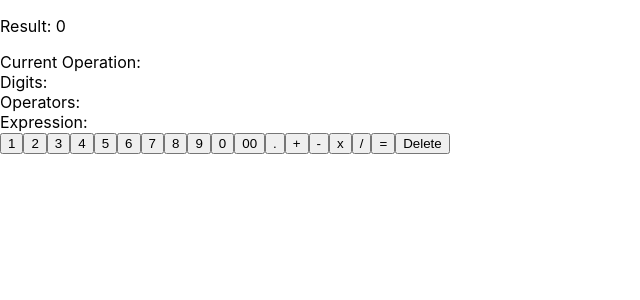
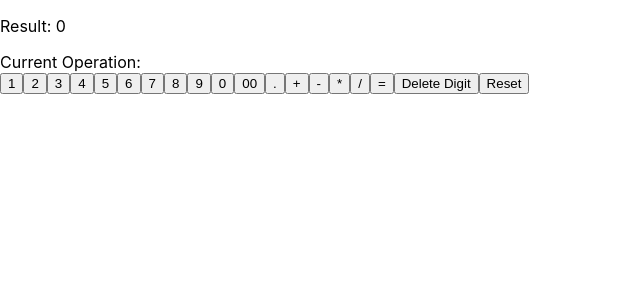
Before and after one commit to apotato369550/react-calculator, a React (Create React App) app: page / in a window 1280 px wide. Shown: the top 300 px of the page, without its empty margins (0-640 px from the left). Built offline with nearby package versions, Linux system fonts and the light colour scheme.

Commit message:
Remove remove button and add reset button. Added all necessary features and functions

```diff
--- a/src/App.js
+++ b/src/App.js
@@ -1,4 +1,3 @@
-import logo from './logo.svg';
 import './App.css';
 import Digit from './components/digit';
 import Result from './components/result';
@@ -6,48 +5,45 @@ import Delete from './components/delete';
 import Decimal from './components/decimal';
 import Operation from './components/operation';
 import Equals from './components/equals';
+import Reset from './components/reset';
 import React, { useState, useEffect } from 'react';
 
 function App() {
   const [result, setResult] = useState("0");
-  const [digits, setDigits] = useState([]);
-  const [operators, setOperators] = useState([]);
   const [currentOperation, setCurrentOperation] = useState("");
   const [expression, setExpression] = useState([])
-  // this is good
-  // bring back expresion thingy thingy
+  // test the things
+
 
   return (
     <div>
       <p>Result: <Result result={result} /></p>
 
       <div>Current Operation: {currentOperation}</div>
-      <div>Digits: {digits}</div>
-      <div>Operators: {operators}</div>
-      <div>Expression: {expression}</div>
 
-      <Digit number={"1"} result={result} setResult={setResult} currentOperation={currentOperation} setCurrentOperation={setCurrentOperation} operators={operators} setOperators={setOperators} expression={expression} setExpression={setExpression}/>
-      <Digit number={"2"} result={result} setResult={setResult} currentOperation={currentOperation} setCurrentOperation={setCurrentOperation} operators={operators} setOperators={setOperators} expression={expression} setExpression={setExpression}/>
-      <Digit number={"3"} result={result} setResult={setResult} currentOperation={currentOperation} setCurrentOperation={setCurrentOperation} operators={operators} setOperators={setOperators} expression={expression} setExpression={setExpression}/>
-      <Digit number={"4"} result={result} setResult={setResult} currentOperation={currentOperation} setCurrentOperation={setCurrentOperation} operators={operators} setOperators={setOperators} expression={expression} setExpression={setExpression}/>
-      <Digit number={"5"} result={result} setResult={setResult} currentOperation={currentOperation} setCurrentOperation={setCurrentOperation} operators={operators} setOperators={setOperators} expression={expression} setExpression={setExpression}/>
-      <Digit number={"6"} result={result} setResult={setResult} currentOperation={currentOperation} setCurrentOperation={setCurrentOperation} operators={operators} setOperators={setOperators} expression={expression} setExpression={setExpression}/>
-      <Digit number={"7"} result={result} setResult={setResult} currentOperation={currentOperation} setCurrentOperation={setCurrentOperation} operators={operators} setOperators={setOperators} expression={expression} setExpression={setExpression}/>
-      <Digit number={"8"} result={result} setResult={setResult} currentOperation={currentOperation} setCurrentOperation={setCurrentOperation} operators={operators} setOperators={setOperators} expression={expression} setExpression={setExpression}/>
-      <Digit number={"9"} result={result} setResult={setResult} currentOperation={currentOperation} setCurrentOperation={setCurrentOperation} operators={operators} setOperators={setOperators} expression={expression} setExpression={setExpression}/>
-      <Digit number={"0"} result={result} setResult={setResult} currentOperation={currentOperation} setCurrentOperation={setCurrentOperation} operators={operators} setOperators={setOperators} expression={expression} setExpression={setExpression}/>
-      <Digit number={"00"} result={result} setResult={setResult} currentOperation={currentOperation} setCurrentOperation={setCurrentOperation} operators={operators} setOperators={setOperators} expression={expression} setExpression={setExpression}/>
+      <Digit number={"1"} result={result} setResult={setResult} currentOperation={currentOperation} setCurrentOperation={setCurrentOperation} expression={expression} setExpression={setExpression}/>
+      <Digit number={"2"} result={result} setResult={setResult} currentOperation={currentOperation} setCurrentOperation={setCurrentOperation} expression={expression} setExpression={setExpression}/>
+      <Digit number={"3"} result={result} setResult={setResult} currentOperation={currentOperation} setCurrentOperation={setCurrentOperation} expression={expression} setExpression={setExpression}/>
+      <Digit number={"4"} result={result} setResult={setResult} currentOperation={currentOperation} setCurrentOperation={setCurrentOperation} expression={expression} setExpression={setExpression}/>
+      <Digit number={"5"} result={result} setResult={setResult} currentOperation={currentOperation} setCurrentOperation={setCurrentOperation} expression={expression} setExpression={setExpression}/>
+      <Digit number={"6"} result={result} setResult={setResult} currentOperation={currentOperation} setCurrentOperation={setCurrentOperation} expression={expression} setExpression={setExpression}/>
+      <Digit number={"7"} result={result} setResult={setResult} currentOperation={currentOperation} setCurrentOperation={setCurrentOperation} expression={expression} setExpression={setExpression}/>
+      <Digit number={"8"} result={result} setResult={setResult} currentOperation={currentOperation} setCurrentOperation={setCurrentOperation} expression={expression} setExpression={setExpression}/>
+      <Digit number={"9"} result={result} setResult={setResult} currentOperation={currentOperation} setCurrentOperation={setCurrentOperation} expression={expression} setExpression={setExpression}/>
+      <Digit number={"0"} result={result} setResult={setResult} currentOperation={currentOperation} setCurrentOperation={setCurrentOperation} expression={expression} setExpression={setExpression}/>
+      <Digit number={"00"} result={result} setResult={setResult} currentOperation={currentOperation} setCurrentOperation={setCurrentOperation} expression={expression} setExpression={setExpression}/>
 
       <Decimal result={result} setResult={setResult}/>
 
-      <Operation operation={"+"} currentOperation={currentOperation} setCurrentOperation={setCurrentOperation} result={result} setResult={setResult} digits={digits} setDigits={setDigits} operators={operators} setOperators={setOperators} expression={expression} setExpression={setExpression}/>
-      <Operation operation={"-"} currentOperation={currentOperation} setCurrentOperation={setCurrentOperation} result={result} setResult={setResult} digits={digits} setDigits={setDigits} operators={operators} setOperators={setOperators} expression={expression} setExpression={setExpression}/>
-      <Operation operation={"x"} currentOperation={currentOperation} setCurrentOperation={setCurrentOperation} result={result} setResult={setResult} digits={digits} setDigits={setDigits} operators={operators} setOperators={setOperators} expression={expression} setExpression={setExpression}/>
-      <Operation operation={"/"} currentOperation={currentOperation} setCurrentOperation={setCurrentOperation} result={result} setResult={setResult} digits={digits} setDigits={setDigits} operators={operators} setOperators={setOperators} expression={expression} setExpression={setExpression}/>
+      <Operation operation={"+"} currentOperation={currentOperation} setCurrentOperation={setCurrentOperation} result={result} setResult={setResult} expression={expression} setExpression={setExpression}/>
+      <Operation operation={"-"} currentOperation={currentOperation} setCurrentOperation={setCurrentOperation} result={result} setResult={setResult} expression={expression} setExpression={setExpression}/>
+      <Operation operation={"*"} currentOperation={currentOperation} setCurrentOperation={setCurrentOperation} result={result} setResult={setResult} expression={expression} setExpression={setExpression}/>
+      <Operation operation={"/"} currentOperation={currentOperation} setCurrentOperation={setCurrentOperation} result={result} setResult={setResult} expression={expression} setExpression={setExpression}/>
 
-      <Equals result={result} setResult={setResult} digits={digits} setDigits={setDigits} operators={operators} setOperators={setOperators} expression={expression} setExpression={setExpression} currentOperation={currentOperation} setCurrentOperation={setCurrentOperation}/>
+      <Equals result={result} setResult={setResult} expression={expression} setExpression={setExpression} currentOperation={currentOperation} setCurrentOperation={setCurrentOperation}/>
 
       <Delete result={result} setResult={setResult}/>
+      <Reset setExpression={setExpression} setCurrentOperation={setCurrentOperation} setResult={setResult}/>
 
 
     </div>
--- a/src/components/delete.jsx
+++ b/src/components/delete.jsx
@@ -15,7 +15,7 @@ const Delete = ({result, setResult}) =>{
     }
 
     return (
-        <button onClick={deleteHandler}>Delete</button>
+        <button onClick={deleteHandler}>Delete Digit</button>
     )
 }
 
--- a/src/components/digit.jsx
+++ b/src/components/digit.jsx
@@ -1,17 +1,20 @@
 import React from "react";
 
-const Digit = ({number, result, setResult, currentOperation, setCurrentOperation, operators, setOperators, expression, setExpression}) => {
+const Digit = ({number, result, setResult, currentOperation, setCurrentOperation, expression, setExpression}) => {
     const digitHandler = (event) => {
         console.log("digitHandler has been pressed")
 
         if(currentOperation != ""){
-            setOperators([...operators, currentOperation])
             setExpression([...expression, currentOperation])
             setCurrentOperation("")
         }
 
-        if(result === "0" && event.target.value !== "00"){
-            setResult(event.target.value)
+        if(result === "0" ){
+            if(event.target.value === "00" || event.target.value == "0"){
+                setResult("0")
+            } else {
+                setResult(event.target.value)
+            }
         } else {
             setResult(result + "" + event.target.value);
         }
--- a/src/components/operation.jsx
+++ b/src/components/operation.jsx
@@ -1,10 +1,9 @@
 import React from 'react';
 
-const Operation = ({operation, result, setResult, currentOperation, setCurrentOperation, digits, setDigits, operators, setOperators, expression, setExpression}) =>{
+const Operation = ({operation, result, setResult, setCurrentOperation,  expression, setExpression}) =>{
 
     const operationHandler = (event) => {
         console.log("Operation Handler has been pressed");
-        setDigits([...digits, result])
         setExpression([...expression, result])
         setCurrentOperation(operation);
         setResult("0")
--- /dev/null
+++ b/src/components/reset.jsx
@@ -0,0 +1,22 @@
+import React from 'react';
+
+const Reset = ({setExpression, setResult, setCurrentOperation}) =>{
+    const resetHandler = (event) => {
+        console.log("Remove handler has been pressed");
+        // pop two elements from expression
+        // set it as that new array
+        setExpression([])
+        setResult("0")
+        setCurrentOperation("")
+        // i should probably test this out
+        // do further testing
+        // figure out what it does to the operands and operators
+        return;
+    }
+
+    return (
+        <button onClick={resetHandler}>Reset</button>
+    )
+}
+
+export default Reset;
```
Also changed, not shown: src/components/equals.jsx (+2 -63 lines).
